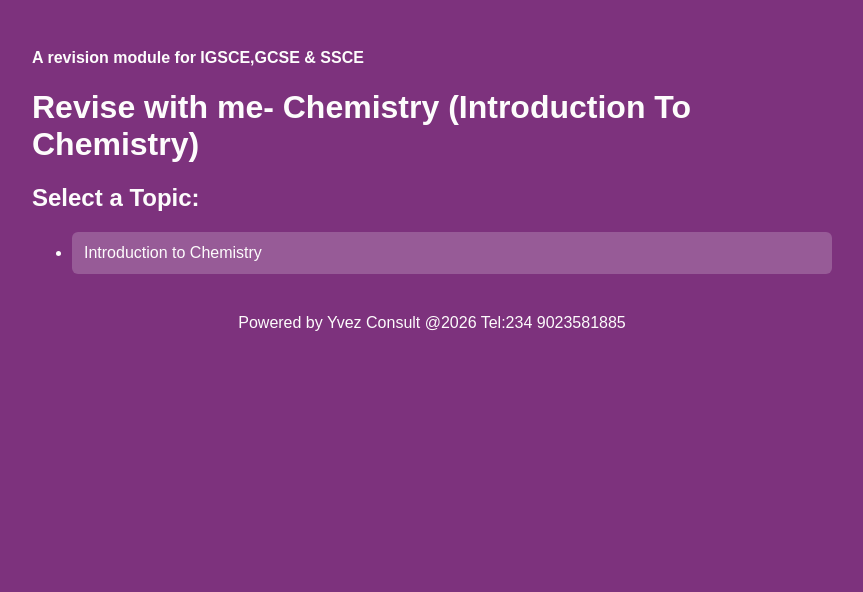
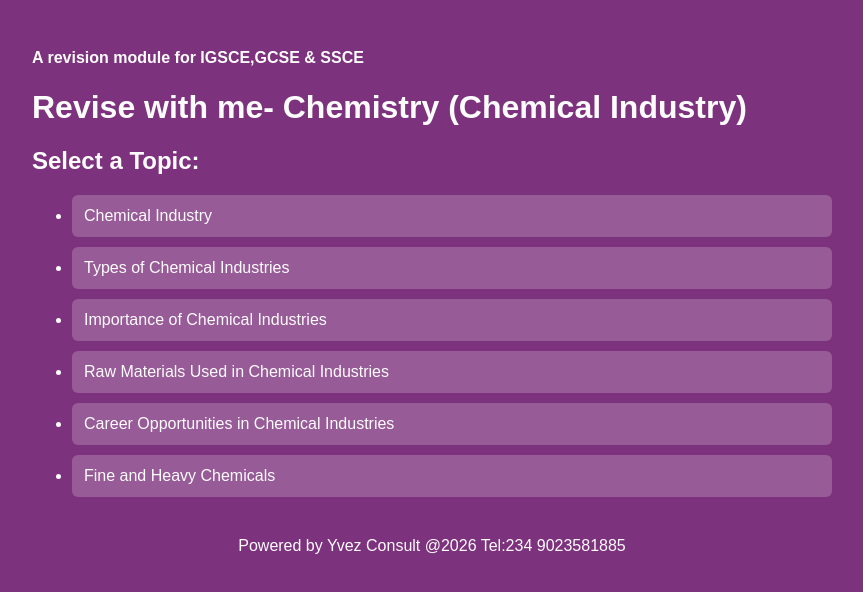
Before and after one commit to yvonneez/chemistry-elect, a React (Vite) app: page / in a window 1280 px wide. Shown: the top 592 px of the page, without its empty margins (208-1071 px from the left). Built offline with nearby package versions, Linux system fonts and the light colour scheme.

Commit message:
Industry

```diff
--- a/src/components/TopicList.jsx
+++ b/src/components/TopicList.jsx
@@ -3,7 +3,7 @@ export default function TopicList({ topics, onStart }) {
     <div>
 
       <h4>A revision module for IGSCE,GCSE & SSCE</h4>
-      <h1>Revise with me- Chemistry (Introduction To Chemistry)</h1>
+      <h1>Revise with me- Chemistry (Chemical Industry)</h1>
            <h2>Select a Topic:</h2>
       <ul className="topic-list">
         {topics.map((topic,i)=>(
--- a/src/data.js
+++ b/src/data.js
@@ -1,157 +1,354 @@
 const topics = [
   {
-    title: "Introduction to Chemistry",
+    title: "Chemical Industry",
     summary:
-      "Chemistry is the branch of science that studies matter, its composition, properties, and the changes it undergoes. The periodic table contains all known chemical elements arranged according to their atomic numbers. Students should know the names and symbols of the first 20 elements. Chemistry provides numerous career opportunities in medicine, engineering, education, environmental science, pharmacy, and research. It plays an important role in hospitals, agriculture, industries, and scientific research. Chemists use the scientific method—a systematic process involving observation, hypothesis, experimentation, analysis, and conclusion—to solve problems and make discoveries.",
+      "The chemical industry is a branch of industry that uses chemical processes to transform raw materials into useful chemical products. It produces a wide range of substances used in agriculture, medicine, food production, construction, manufacturing, cosmetics, and many other areas of everyday life. Chemical industries may produce basic or heavy chemicals in large quantities or specialised fine chemicals in smaller quantities.",
 
     questions: [
       {
-        question: "What is Chemistry?",
+        question: "What is a chemical industry?",
         options: [
-          "The study of living things",
-          "The study of matter and the changes it undergoes",
-          "The study of the Earth and space",
-          "The study of energy only"
+          "An industry that only produces food",
+          "An industry that uses chemical processes to produce useful products",
+          "An industry that only produces machines",
+          "An industry that sells clothing"
         ],
         answer: 1
       },
       {
-        question: "The periodic table contains:",
+        question: "Which of the following is an example of a chemical industry?",
         options: [
-          "All known elements",
-          "Only metals",
-          "Only gases",
-          "Only compounds"
+          "Cement industry",
+          "Banking industry",
+          "Transport industry",
+          "Tourism industry"
         ],
         answer: 0
       },
       {
-        question: "How many elements should students know from the beginning of the periodic table?",
+        question: "What is one major purpose of the chemical industry?",
         options: [
-          "10",
-          "15",
-          "20",
-          "25"
+          "To produce useful chemical products",
+          "To provide transportation only",
+          "To build roads only",
+          "To sell electronic devices"
+        ],
+        answer: 0
+      },
+      {
+        question: "Which statement best describes the chemical industry?",
+        options: [
+          "It changes raw materials into useful products using chemical processes",
+          "It only extracts minerals from the ground",
+          "It only manufactures vehicles",
+          "It only produces electricity"
+        ],
+        answer: 0
+      },
+      {
+        question: "Chemical industries are important because they provide products for which of the following?",
+        options: [
+          "Only entertainment",
+          "Only transportation",
+          "Agriculture, medicine, manufacturing and many other sectors",
+          "Only sports"
         ],
         answer: 2
+      }
+    ]
+  },
+
+  {
+    title: "Types of Chemical Industries",
+    summary:
+      "Chemical industries can be classified according to the types of products they manufacture and the processes they use. Examples include petrochemical industries, pharmaceutical industries, fertilizer industries, cement industries, soap and detergent industries, paint industries, food-processing industries, plastics industries, and textile industries. These industries produce materials and products that are essential for economic development and everyday living.",
+
+    questions: [
+      {
+        question: "Which of the following is a type of chemical industry?",
+        options: [
+          "Pharmaceutical industry",
+          "Banking industry",
+          "Tourism industry",
+          "Postal industry"
+        ],
+        answer: 0
       },
       {
-        question: "Which of the following is the first element on the periodic table?",
+        question: "Which chemical industry produces medicines?",
         options: [
-          "Helium",
-          "Hydrogen",
-          "Lithium",
-          "Carbon"
+          "Cement industry",
+          "Pharmaceutical industry",
+          "Petroleum refining industry",
+          "Paint industry"
         ],
         answer: 1
       },
       {
-        question: "Which of the following is the chemical symbol for Oxygen?",
+        question: "Which industry produces fertilizers for agricultural use?",
         options: [
-          "Og",
-          "O",
-          "Ox",
-          "Om"
+          "Fertilizer industry",
+          "Textile industry",
+          "Automobile industry",
+          "Banking industry"
         ],
-        answer: 1
+        answer: 0
       },
       {
-        question: "Which of these is NOT one of the first 20 elements?",
+        question: "The production of soaps and detergents belongs mainly to the:",
         options: [
-          "Calcium",
-          "Argon",
-          "Iron",
-          "Potassium"
+          "Soap and detergent industry",
+          "Mining industry",
+          "Construction industry",
+          "Telecommunication industry"
         ],
-        answer: 2
+        answer: 0
       },
       {
-        question: "A career in chemistry can lead to becoming a:",
+        question: "Which of the following industries is involved in producing plastics?",
         options: [
-          "Pharmacist",
-          "Research scientist",
+          "Plastic and polymer industry",
+          "Banking industry",
+          "Transport industry",
+          "Tourism industry"
+        ],
+        answer: 0
+      }
+    ]
+  },
+
+  {
+    title: "Importance of Chemical Industries",
+    summary:
+      "Chemical industries play an important role in national development by producing materials required in agriculture, medicine, construction, manufacturing, transportation and household activities. They provide employment, generate income, support other industries and contribute to economic growth. Products such as fertilizers, medicines, plastics, paints, detergents, cement and fuels are all associated with chemical industries.",
+
+    questions: [
+      {
+        question: "Which of the following is an importance of chemical industries?",
+        options: [
+          "They provide useful products",
+          "They prevent all industrial activities",
+          "They reduce the need for agriculture",
+          "They stop technological development"
+        ],
+        answer: 0
+      },
+      {
+        question: "Chemical industries contribute to the economy mainly by:",
+        options: [
+          "Creating employment and producing useful goods",
+          "Stopping production",
+          "Reducing industrial activities",
+          "Preventing trade"
+        ],
+        answer: 0
+      },
+      {
+        question: "Which chemical industry product is especially important in agriculture?",
+        options: [
+          "Fertilizer",
+          "Paint",
+          "Perfume",
+          "Plastic toy"
+        ],
+        answer: 0
+      },
+      {
+        question: "Which chemical industry product is important in healthcare?",
+        options: [
+          "Medicine",
+          "Cement",
+          "Detergent",
+          "Petrol"
+        ],
+        answer: 0
+      },
+      {
+        question: "Chemical industries support other industries by:",
+        options: [
+          "Providing essential raw materials and chemical products",
+          "Preventing manufacturing",
+          "Stopping agricultural activities",
+          "Reducing the availability of materials"
+        ],
+        answer: 0
+      }
+    ]
+  },
+
+  {
+    title: "Raw Materials Used in Chemical Industries",
+    summary:
+      "Chemical industries use a variety of raw materials obtained from natural and industrial sources. Important raw materials include crude oil, natural gas, coal, limestone, salt, water, air, sulphur, and minerals. The choice of raw material depends on the type of chemical product being manufactured. These materials are processed through physical and chemical operations to produce useful substances.",
+
+    questions: [
+      {
+        question: "Which of the following is a major raw material for the petrochemical industry?",
+        options: [
+          "Crude oil",
+          "Wood",
+          "Cotton",
+          "Glass"
+        ],
+        answer: 0
+      },
+      {
+        question: "Limestone is an important raw material in the production of:",
+        options: [
+          "Cement",
+          "Perfume",
+          "Soap",
+          "Medicine"
+        ],
+        answer: 0
+      },
+      {
+        question: "Which of the following is a raw material used by many chemical industries?",
+        options: [
+          "Water",
+          "Clothing",
+          "Furniture",
+          "Paper money"
+        ],
+        answer: 0
+      },
+      {
+        question: "Common salt can be used as a raw material for producing:",
+        options: [
+          "Chlorine and sodium hydroxide",
+          "Cement only",
+          "Wood only",
+          "Glass only"
+        ],
+        answer: 0
+      },
+      {
+        question: "Which natural resource provides several important raw materials for the chemical industry?",
+        options: [
+          "Air",
+          "Plastic bags",
+          "Furniture",
+          "Clothing"
+        ],
+        answer: 0
+      }
+    ]
+  },
+
+  {
+    title: "Career Opportunities in Chemical Industries",
+    summary:
+      "Chemical industries provide many career opportunities for people with different educational and technical backgrounds. Careers include chemical engineering, chemistry, laboratory technology, quality control, environmental management, production management, research and development, sales, marketing, safety management, and industrial maintenance. Professionals in these areas help to design processes, develop products, maintain quality, protect workers and manage industrial operations.",
+
+    questions: [
+      {
+        question: "Which professional is directly involved in the study and application of chemical processes?",
+        options: [
           "Chemical engineer",
-          "All of the above"
+          "Architect",
+          "Pilot",
+          "Journalist"
+        ],
+        answer: 0
+      },
+      {
+        question: "Which career involves testing chemical products and substances in a laboratory?",
+        options: [
+          "Laboratory technologist",
+          "Bus driver",
+          "Accountant",
+          "Photographer"
+        ],
+        answer: 0
+      },
+      {
+        question: "A quality-control officer in a chemical industry is mainly responsible for:",
+        options: [
+          "Ensuring products meet required standards",
+          "Driving company vehicles",
+          "Designing buildings",
+          "Selling airline tickets"
+        ],
+        answer: 0
+      },
+      {
+        question: "Which career is concerned with developing new chemical products and processes?",
+        options: [
+          "Research and development scientist",
+          "Receptionist",
+          "Tour guide",
+          "Fashion designer"
+        ],
+        answer: 0
+      },
+      {
+        question: "An environmental officer in a chemical industry helps to:",
+        options: [
+          "Control environmental pollution and ensure compliance with regulations",
+          "Design clothing",
+          "Operate a bank",
+          "Sell food"
+        ],
+        answer: 0
+      }
+    ]
+  },
+
+  {
+    title: "Fine and Heavy Chemicals",
+    summary:
+      "Chemicals produced by industries can be classified broadly as heavy chemicals and fine chemicals. Heavy chemicals are generally produced in very large quantities and are often used as raw materials for other industries. Examples include sulphuric acid, hydrochloric acid, sodium hydroxide, ammonia and chlorine. Fine chemicals are produced in relatively smaller quantities and have high purity and specific applications. Examples include pharmaceutical compounds, laboratory reagents, specialty chemicals and certain chemicals used in research and advanced manufacturing.",
+
+    questions: [
+      {
+        question: "What are heavy chemicals?",
+        options: [
+          "Chemicals produced mainly in large quantities for industrial use",
+          "Chemicals used only in hospitals",
+          "Chemicals found only in laboratories",
+          "Chemicals that are always physically heavy"
+        ],
+        answer: 0
+      },
+      {
+        question: "Which of the following is not an example of a heavy chemical?",
+        options: [
+
+          "A perfume",
+          "All the options",
+          "A vitamin tablet",
+          "A laboratory dye"
+        ],
+        answer: 0
+      },
+      {
+        question: "Fine chemicals are generally produced:",
+        options: [
+          "In relatively small quantities with high purity and specific applications",
+          "Only for construction",
+          "In unlimited quantities without quality control",
+          "Only from crude oil"
+        ],
+        answer: 0
+      },
+      {
+        question: "Which of the following is most likely to be classified as a fine chemical?",
+        options: [
+
+          "Sulphuric acid produced in bulk",
+          "Sodium chloride produced in bulk",
+          "Industrial ammonia",
+          "A pharmaceutical compound"
         ],
         answer: 3
       },
       {
-        question: "Chemistry is useful in:",
+        question: "Which statement correctly compares heavy and fine chemicals?",
         options: [
-          "Hospitals only",
-          "Agriculture only",
-          "Industries only",
-          "Hospitals, agriculture, industries, and research"
-        ],
-        answer: 3
-      },
-      {
-        question: "Which profession depends heavily on chemistry?",
-        options: [
-          "Doctor",
-          "Pharmacist",
-          "Food scientist",
-          "All of the above"
-        ],
-        answer: 3
-      },
-      {
-        question: "The scientific method is used to:",
-        options: [
-          "Guess answers",
-          "Solve problems systematically",
-          "Memorize facts",
-          "Draw diagrams only"
-        ],
-        answer: 1
-      },
-      {
-        question: "Which of the following is the first step in the scientific method?",
-        options: [
-          "Observation",
-          "Conclusion",
-          "Experiment",
-          "Analysis"
-        ],
-        answer: 0
-      },
-      {
-        question: "After making observations, a scientist usually forms a:",
-        options: [
-          "Law",
-          "Theory",
-          "Hypothesis",
-          "Formula"
-        ],
-        answer: 2
-      },
-      {
-        question: "Experiments are carried out mainly to:",
-        options: [
-          "Prove a hypothesis is always true",
-          "Test a hypothesis",
-          "Create new elements",
-          "Write conclusions"
-        ],
-        answer: 1
-      },
-      {
-        question: "Which of the following is an application of chemistry in agriculture?",
-        options: [
-          "Making fertilizers",
-          "Building bridges",
-          "Writing computer programs",
-          "Designing clothes"
-        ],
-        answer: 0
-      },
-      {
-        question: "Why is Chemistry important in everyday life?",
-        options: [
-          "It helps us understand matter and improve our quality of life",
-          "It is only useful in laboratories",
-          "It is only for scientists",
-          "It has no practical application"
+          "Heavy chemicals are generally produced in large quantities, while fine chemicals are produced in smaller quantities for specific uses",
+          "Fine chemicals are always produced in larger quantities than heavy chemicals",
+          "Heavy chemicals are only used in medicine",
+          "There is no difference between them"
         ],
         answer: 0
       }
```
